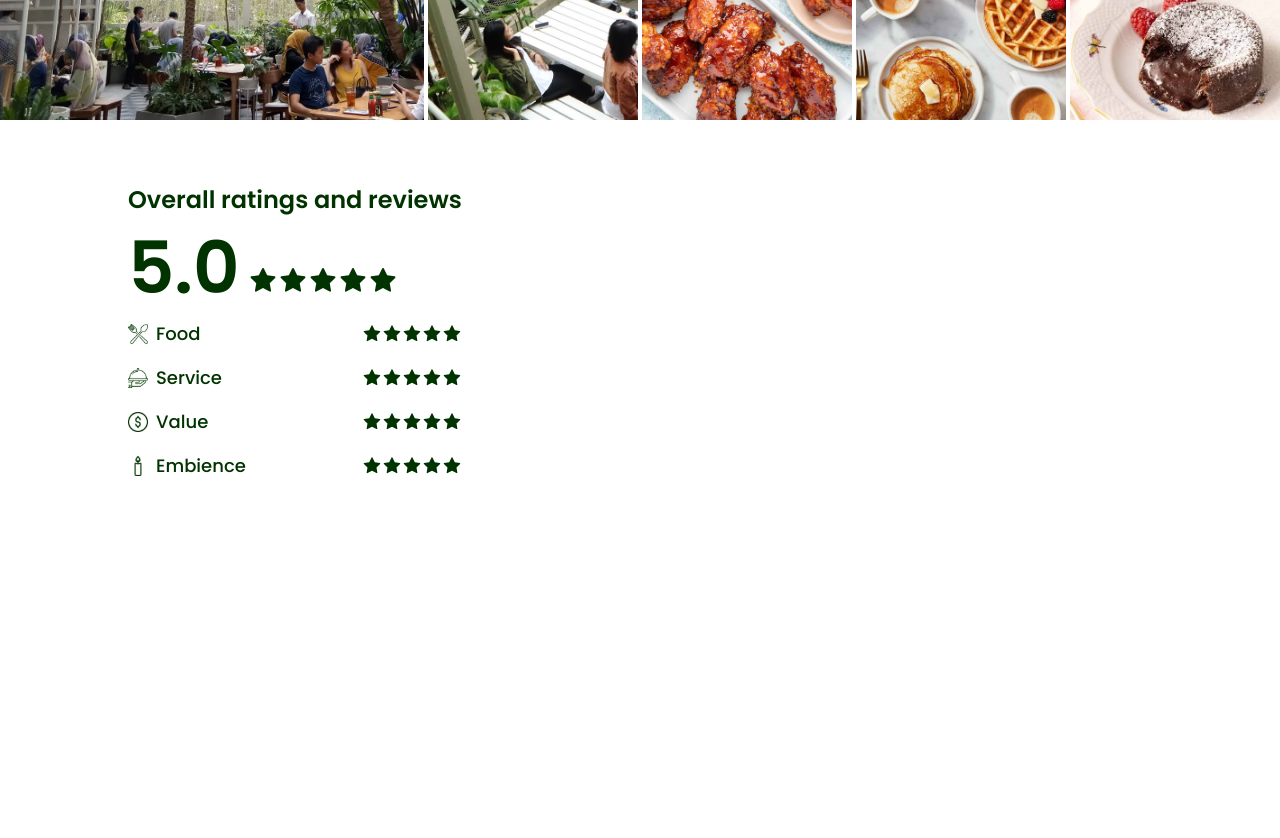
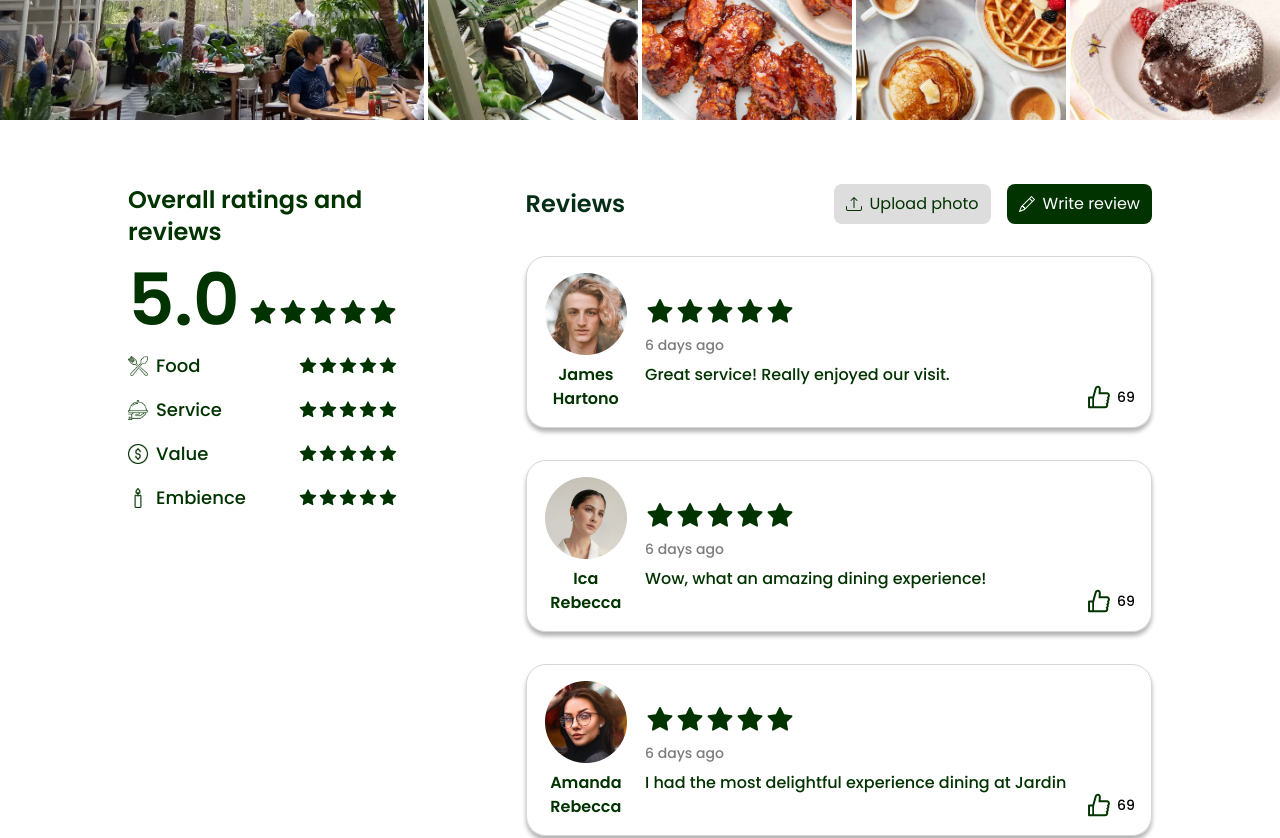
Before and after one commit to darrellrahan/jardincafe, a Next.js app: page /experience in a window 1280 px wide. Shown: the part 680-1518 px from the top of the page. Before the commit the page ends 1224 px from the top, so only its background shows below. Built offline with nearby package versions, Linux system fonts and the light colour scheme; no server answers.

Commit message:
did experience

```diff
--- a/app/components/Review.tsx
+++ b/app/components/Review.tsx
@@ -1,12 +1,14 @@
 import React from "react";
 import { AiFillStar } from "react-icons/ai";
-import { reviewAspects } from "../data/dry";
+import { BsPencil, BsUpload } from "react-icons/bs";
+import { reviewAspects, testimonials } from "../data/dry";
+import Testimonial from "./Testimonial";
 
 function Review() {
   return (
     <section id="review">
-      <div className="px-32 py-16 flex">
-        <div className="space-y-4">
+      <div className="px-32 py-16 flex gap-32">
+        <div className="basis-[30%] space-y-4">
           <h3 className="text-[#013300] text-2xl font-semibold">
             Overall ratings and reviews
           </h3>
@@ -38,6 +40,29 @@ function Review() {
             </div>
           ))}
         </div>
+        <div className="basis-[70%] space-y-8">
+          <div className="flex items-center justify-between">
+            <h3 className="text-green-950 text-2xl font-semibold">Reviews</h3>
+            <div className="flex items-center gap-4">
+              <button className="flex items-center gap-2 bg-[#DDD] rounded-lg text-[#013300] py-2 px-3 hover:scale-[0.9] duration-300 ease-linear">
+                <BsUpload />
+                Upload photo
+              </button>
+              <button className="flex items-center gap-2 bg-[#013300] rounded-lg text-white py-2 px-3 hover:scale-[0.9] duration-300 ease-linear">
+                <BsPencil />
+                Write review
+              </button>
+            </div>
+          </div>
+          {testimonials.map((data) => (
+            <Testimonial
+              key={data.name}
+              img={data.img}
+              name={data.name}
+              review={data.review}
+            />
+          ))}
+        </div>
       </div>
     </section>
   );
--- a/app/components/Testimonial.tsx
+++ b/app/components/Testimonial.tsx
@@ -5,21 +5,27 @@ function Testimonial({
   img,
   name,
   review,
+  homepage,
 }: {
   img: string;
   name: string;
   review: string;
+  homepage?: boolean;
 }) {
   return (
-    <div className="flex-none w-[22.5rem] rounded-[1.25rem] border border-[#7c7c7c50] shadow-[0px_4px_4px_0px_#0000004D] p-4 flex flex-col justify-between gap-4">
+    <div
+      className={`${
+        homepage ? "flex-none w-[22.5rem] h-[13.4375rem]" : ""
+      } rounded-[1.25rem] border border-[#7c7c7c50] shadow-[0px_4px_4px_0px_#0000004D] p-4 flex flex-col justify-between gap-4 relative`}
+    >
       <div className="flex items-center gap-4">
-        <div>
+        <div className="basis-[15%]">
           <img src={img} alt={name} className="mx-auto" />
           <h1 className="text-[#013300] font-semibold text-center mt-2">
             {name}
           </h1>
         </div>
-        <div className="space-y-2">
+        <div className="space-y-2 basis-[85%]">
           <div className="flex items-center text-3xl text-[#013300]">
             <AiFillStar />
             <AiFillStar />
@@ -31,10 +37,11 @@ function Testimonial({
           <h3 className="text-[#013300] font-medium">{review}</h3>
         </div>
       </div>
-      <div className="flex justify-end">
+      <div className="absolute bottom-4 right-4 flex items-center gap-1">
         <button>
           <AiOutlineLike color="#013300" fontSize="1.75rem" />
         </button>
+        {!homepage && <span className="font-medium text-sm">69</span>}
       </div>
     </div>
   );
--- a/app/components/Testimonials.tsx
+++ b/app/components/Testimonials.tsx
@@ -16,6 +16,7 @@ function Testimonials() {
               img={data.img}
               name={data.name}
               review={data.review}
+              homepage
             />
           ))}
         </div>
--- a/app/experience/page.tsx
+++ b/app/experience/page.tsx
@@ -1,4 +1,5 @@
 import React from "react";
+import Footer from "../components/Footer";
 import Header from "../components/Header";
 import HeroExp from "../components/HeroExp";
 import Review from "../components/Review";
@@ -9,6 +10,7 @@ function page() {
       <Header />
       <HeroExp />
       <Review />
+      <Footer />
     </main>
   );
 }
```
